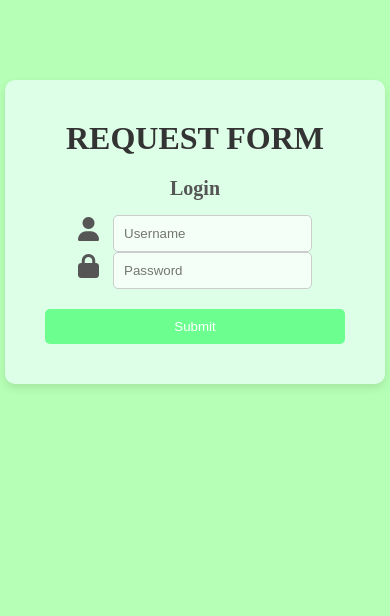
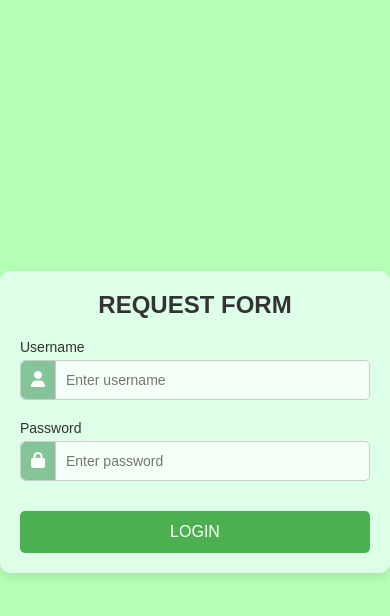
Before and after one commit to keurp/CS261WEB, a website: page public/index.html in a window 390 px wide. Drawn offline with Linux system fonts and the light colour scheme.

Commit message:
second commit

```diff
--- a/package.json
+++ b/package.json
@@ -10,6 +10,7 @@
   "author": "",
   "license": "ISC",
   "dependencies": {
-    "express": "^4.20.0"
+    "axios": "^1.7.7",
+    "express": "^4.21.1"
   }
 }
--- a/public/css/login.css
+++ b/public/css/login.css
@@ -1,81 +1,98 @@
-*{
-    background-color: rgb(182, 255, 182);
+* {
     margin: 0;
     padding: 0;
+    box-sizing: border-box;
+}
+
+body {
+    background-color: rgb(182, 255, 182);
+    font-family: Arial, sans-serif;
+    height: 100vh;
+    display: flex;
     justify-content: center;
     align-items: center;
 }
 
-.login{
+.login {
     background-color: #ddffe7;
     border-radius: 10px;
-    box-shadow: 0 4px 8px rgba(0, 0, 0, 0.1);
+    box-shadow: 0 4px 12px rgba(0, 0, 0, 0.1);
     padding: 40px;
-    width: 300px;
+    width: 350px;
     text-align: center;
-    margin: 0 auto;
-    margin-top : 80px;
 }
 
 .login h1 {
     margin-bottom: 20px;
     color: #333;
-    background-color: #ddffe7;
+    font-size: 24px;
 }
 
-.login h2 {
-    margin-bottom: 15px;
-    font-size: 20px;
-    color: #555;
-    background-color: #ddffe7;
+form .mb-3 {
+    margin-bottom: 20px;
+    text-align: left;
 }
 
-.login i {
-    font-size: 24px;
-    margin-bottom: 10px;
-    color: #555;
-    display: inline-block;
-    margin-right: 10px;
-    background-color: #ddffe7;
+form label {
+    display: block;
+    margin-bottom: 5px;
+    color: #333;
+    font-size: 14px;
 }
 
-
-form i {
-    font-size: 18px;
-    margin-right: 10px;
-    color: #555;
-    background-color: #ddffe7;
-}
-
-form input[type="text"] {
-    flex: 1; /* ขยาย input เพื่อครอบคลุมพื้นที่ */
-    padding: 10px;
+.input-group {
+    display: flex;
+    align-items: center;
     border: 1px solid #ccc;
     border-radius: 5px;
-    box-sizing: border-box;
     background-color: #f4fff7;
 }
 
-form input[type="text"]:focus {
-    border-color: #777;
-    outline: none;
+.input-group .input-group-text {
+    padding: 10px;
     background-color: #85c498;
+    border: none;
+    border-right: 1px solid #ccc;
+    color: white;
+    border-radius: 5px 0 0 5px;
 }
 
-form{
-    background-color: #ddffe7;
+form input[type="text"],
+form input[type="password"] {
+    flex: 1;
+    padding: 10px;
+    border: none;
+    border-radius: 0 5px 5px 0;
+    background-color: #f4fff7;
+    font-size: 14px;
 }
-.login input[type="submit"] {
-    background-color: #6cff8f;
+
+form input[type="text"]:focus,
+form input[type="password"]:focus {
+    border-color: #77d091;
+    outline: none;
+    background-color: #e6ffe6;
+}
+
+.btn {
+    background-color: #4CAF50;
     color: white;
-    padding: 10px;
+    padding: 12px 20px;
     border: none;
     border-radius: 5px;
     cursor: pointer;
+    font-size: 16px;
     width: 100%;
-    margin-top: 20px;
+    margin-top: 10px;
 }
 
-.login input[type="submit"]:hover {
-    background-color: #218838;
+.btn:hover {
+    background-color: #45a049;
 }
+
+@media (max-width: 400px) {
+    .login {
+        width: 100%;
+        padding: 20px;
+    }
+}
--- a/public/index.html
+++ b/public/index.html
@@ -11,13 +11,25 @@
     <div class="login">
         <h1>REQUEST FORM</h1>
         <form>
-            <h2>Login</h2>
-            <i class="fa-solid fa-user"></i>
-            <input type="text" placeholder="Username" ><br>
-            <i class="fa-solid fa-lock"></i>
-            <input type="text" placeholder="Password">
-            <input type="submit" value="Submit">
+             <div class="mb-3">
+                    <label for="username" class="form-label">Username</label> <div class="input-group">
+                        <span class="input-group-text"><i class="fas fa-user"></i></span>
+                        <input type="text" class="form-control" id="username" name="username" placeholder="Enter username">
+                    </div>
+                </div>
+            <div class="mb-3">
+            <label for="password" class="form-label">Password</label>
+            <div class="input-group">
+                        <span class="input-group-text"><i class="fas fa-lock"></i></span>
+                        <input type="password" class="form-control" id="password" name="password" placeholder="Enter password">
+                    </div>
+                    <p id="error-message" style="color: red; display: none; margin-top:10px;"></p>
+            </div>
+            <button type="submit" class="btn btn-primary w-100">LOGIN</button>
+            <p id="loading-message" style="display: none; color: blue;">กำลังเข้าสู่ระบบ...</p>
         </form>
     </div>
+
+    <script src="js\script.js"></script>
 </body>
 </html>
--- a/public/js/script.js
+++ b/public/js/script.js
@@ -0,0 +1,58 @@
+document.addEventListener("DOMContentLoaded", function () {
+    const loginForm = document.querySelector('form');
+    const errorMessage = document.getElementById('error-message');
+    const loadingMessage = document.getElementById('loading-message'); // เพิ่มข้อความกำลังโหลด (ต้องเพิ่มใน HTML ด้วย)
+
+    loginForm.addEventListener('submit', async function (event) {
+        event.preventDefault();
+
+        const username = document.getElementById('username').value;
+        const password = document.getElementById('password').value;
+
+        errorMessage.style.display = 'none';
+        loadingMessage.style.display = 'block';
+
+        if (!username || !password) {
+            errorMessage.textContent = "กรอกชื่อและรหัสผ่านให้ครบ";
+            errorMessage.style.display = 'block';
+            loadingMessage.style.display = 'none';
+            return;
+        }
+
+        const usernamePattern = /^[0-9]{10}$/;
+        if (!usernamePattern.test(username)) {
+            errorMessage.textContent = "Username ต้องเป็นตัวเลข 10 หลัก";
+            errorMessage.style.display = 'block';
+            loadingMessage.style.display = 'none';
+            return;
+        }
+
+        try {
+            const response = await fetch('http://localhost:3000/login', {
+                method: 'POST',
+                headers: {
+                    'Application-Key': 'TU95bd6299e8284b5a343f13f5c22716389cac9bed383ceccce14bef13942533269da23d53820e3fc250e4cdf9bac71961',
+                    'Content-Type' : 'application/json'
+                },
+                body: JSON.stringify({ username, password })
+            });
+
+            const result = await response.json();
+            loadingMessage.style.display = 'none';
+
+            if (response.ok && result.success) {
+                errorMessage.style.color = 'green';
+                errorMessage.textContent = 'Login successful!';
+                errorMessage.style.display = 'block';
+            } else {
+                errorMessage.textContent = result.message || 'Invalid username or password';
+                errorMessage.style.display = 'block';
+            }
+        } catch (error) {
+            console.error('Error during login:', error);
+            errorMessage.textContent = 'Something went wrong. Please try again.';
+            errorMessage.style.display = 'block';
+            loadingMessage.style.display = 'none';
+        }
+    });
+});
```
Also changed, not shown: server.js (+50 -0 lines), 1 other file.
